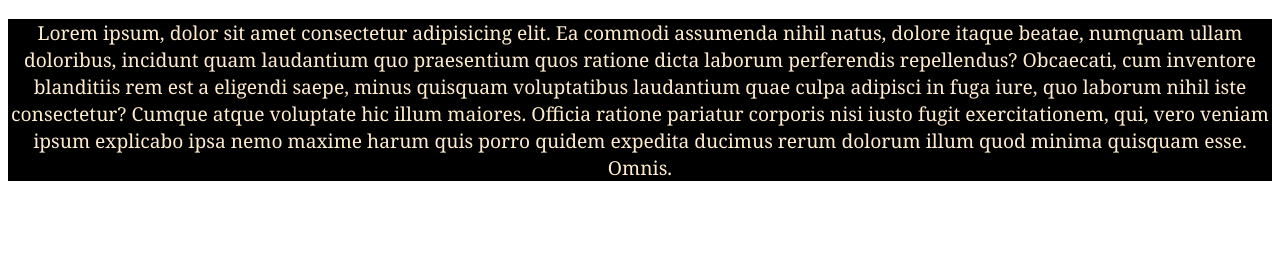
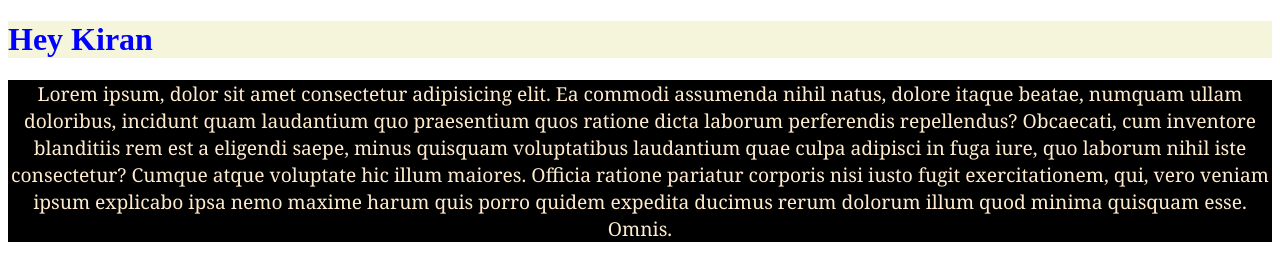
Before and after one commit to nmstekiran/localRepo, a plain HTML site: page index.html in a window 1280 px wide. Drawn offline with Linux system fonts and the light colour scheme.

Commit message:
Add change

```diff
--- a/index.html
+++ b/index.html
@@ -7,6 +7,7 @@
     <link rel="stylesheet" href="style.css">
 </head>
 <body>
+    <h1>Hey Kiran</h1>
     <p>Lorem ipsum, dolor sit amet consectetur adipisicing elit. Ea commodi assumenda nihil natus, dolore itaque beatae, numquam ullam doloribus, incidunt quam laudantium quo praesentium quos ratione dicta laborum perferendis repellendus?
     Obcaecati, cum inventore blanditiis rem est a eligendi saepe, minus quisquam voluptatibus laudantium quae culpa adipisci in fuga iure, quo laborum nihil iste consectetur? Cumque atque voluptate hic illum maiores.
     Officia ratione pariatur corporis nisi iusto fugit exercitationem, qui, vero veniam ipsum explicabo ipsa nemo maxime harum quis porro quidem expedita ducimus rerum dolorum illum quod minima quisquam esse. Omnis.</p>
--- a/style.css
+++ b/style.css
@@ -5,3 +5,7 @@ p{
     font-family: Georgia, 'Times New Roman', Times, serif;
     font-size: larger;
 }
+h1{
+    color:blue;
+    background-color: beige;
+}
```
